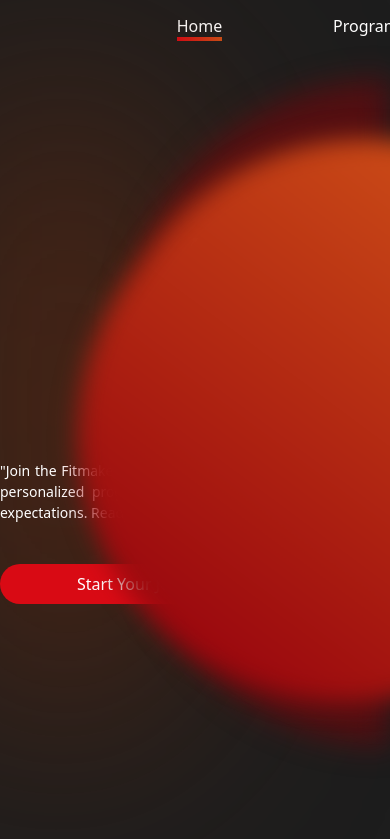
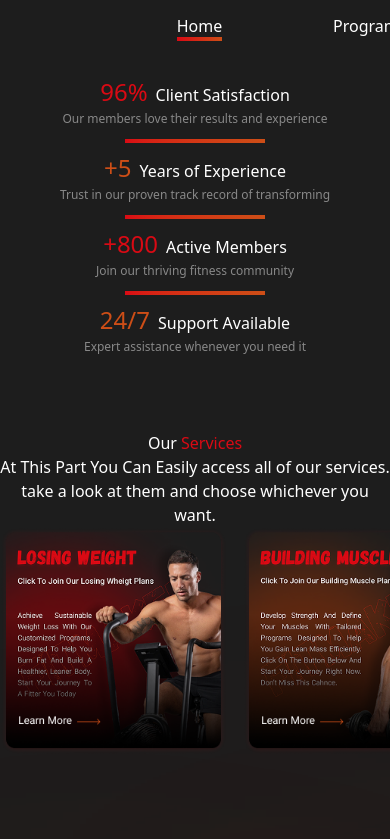
Before and after one commit to 33-af/Fitness-LP, a React (Vite) app: page / in a window 390 px wide. Shown: the top 839 px of the page. Built offline with nearby package versions, Linux system fonts and the light colour scheme.

Commit message:
add responsive mobile to staticks

```diff
--- a/src/components/Staticks.tsx
+++ b/src/components/Staticks.tsx
@@ -25,52 +25,52 @@ const Staticks = () => {
     }, [inView]);
 
     return (
-        <div ref={ref} className=" flex items-center justify-center lg:middle-container  xl:custom-container  ">
+        <div ref={ref} className=" flex items-center justify-center lg:middle-container  xl:custom-container  max-[430px]:small-container max-[430px]:mb-9 ">
 
-            <div className="lg:w[928px] xl:w-[1244px] flex items-center">
-                <div className="flex items-center justify-center">
-                    <div className="flex flex-col items-center lg:w-[226px] h-[105px] xl:w-[299px] h-[86px] pt-4 pb-4 ">
+            <div className="lg:w[928px] xl:w-[1244px] flex items-center max-[430px]:flex  max-[430px]:items-center max-[430px]:flex-col max-[430px]:h-[316px] ">
+                <div className="flex items-center justify-center max-[430px]:flex max-[430px]:flex-col max-[430px]:mb-3">
+                    <div className="flex flex-col items-center lg:w-[226px] lg:h-[105px] xl:w-[299px] xl:h-[86px] pt-4 pb-4    max-[430px]:pt-0  max-[430px]:pb-0 max-[430px]:mb-3">
                         <div className="flex items-baseline mb-1">
-                            <motion.h2 className="text-[#D90A14] xl:font-bold  text-4xl  lg:text-[32px] ">
+                            <motion.h2 className="text-[#D90A14] xl:font-bold  text-4xl  lg:text-[32px]  max-[430px]:text-[24px]">
                                 <motion.span>{roundedSatisfaction}</motion.span>%
                             </motion.h2>
                             <p className="text-white font-medium ml-2 xl:text-base lg:text-[14px]">Client Satisfaction</p>
                         </div>
                         <p className="text-[#888888] text-xs lg:text-center">Our members love their results and experience</p>
                     </div>
-                    <span className="block h-[86px] w-1 bg-gradient-to-r from-[#D90A14] to-[#CD4E17] ml-2" />
+                    <span className="block h-[86px] w-1 bg-gradient-to-r from-[#D90A14] to-[#CD4E17] ml-2   max-[430px]:ml-0  max-[430px]:h-1  max-[430px]:w-[140px]" />
                 </div>
 
-                <div className="flex items-center">
-                    <div className="flex flex-col items-center lg:w-[226px] h-[105px] xl:w-[299px] h-[92px] pt-4 pb-4 ">
+                <div className="flex items-center justify-center max-[430px]:flex max-[430px]:flex-col max-[430px]:mb-3">
+                <div className="flex flex-col items-center lg:w-[226px] lg:h-[105px] xl:w-[299px] xl:h-[86px] pt-4 pb-4    max-[430px]:pt-0  max-[430px]:pb-0 max-[430px]:mb-3">
                         <div className="flex items-baseline mb-1">
-                            <motion.h2 className="text-[#CD4E17] xl:font-bold  text-4xl  lg:text-[32px] ">
+                            <motion.h2 className="text-[#CD4E17] xl:font-bold  text-4xl  lg:text-[32px]  max-[430px]:text-[24px]">
                                 +<motion.span>{roundedExperience}</motion.span>
                             </motion.h2>
                             <p className="text-white font-medium ml-2 xl:text-base lg:text-[14px]">Years of Experience</p>
                         </div>
                         <p className="text-[#888888] text-xs lg:text-center">Trust in our proven track record of transforming</p>
                     </div>
-                    <span className="block h-[86px] w-1 bg-gradient-to-r from-[#D90A14] to-[#CD4E17] ml-2" />
+                    <span className="block h-[86px] w-1 bg-gradient-to-r from-[#D90A14] to-[#CD4E17] ml-2   max-[430px]:ml-0  max-[430px]:h-1  max-[430px]:w-[140px]" />
                 </div>
 
-                <div className="flex items-center">
-                    <div className="flex flex-col items-center lg:w-[226px] h-[105px] xl:w-[299px] h-[92px] pt-6 pb-6 ">
+               <div className="flex items-center justify-center max-[430px]:flex max-[430px]:flex-col max-[430px]:mb-3">
+                    <div className="flex flex-col items-center lg:w-[226px] lg:h-[105px] xl:w-[299px] xl:h-[92px] pt-6 pb-6  max-[430px]:pt-0  max-[430px]:pb-0 max-[430px]:mb-3 ">
                         <div className="flex items-baseline mb-1">
-                            <motion.h2 className="text-[#D90A14] xl:font-bold  text-4xl  lg:text-[32px] ">
+                            <motion.h2 className="text-[#D90A14] xl:font-bold  text-4xl  lg:text-[32px]  max-[430px]:text-[24px] ">
                                 +<motion.span>{roundedMembers}</motion.span>
                             </motion.h2>
                             <p className="text-white font-medium ml-2 xl:text-base lg:text-[14px]">Active Members</p>
                         </div>
                         <p className="text-[#888888] text-xs lg:text-center">Join our thriving fitness community</p>
                     </div>
-                    <span className="block h-[86px] w-1 bg-gradient-to-r from-[#D90A14] to-[#CD4E17] ml-2" />
+                    <span className="block h-[86px] w-1 bg-gradient-to-r from-[#D90A14] to-[#CD4E17] ml-2   max-[430px]:ml-0  max-[430px]:h-1  max-[430px]:w-[140px]" />
                 </div>
 
-                <div className="flex items-center">
-                    <div className="flex flex-col items-center lg:w-[226px] h-[105px] xl:w-[299px] h-[92px] pt-6 pb-6 ">
+                <div className="flex items-center justify-center max-[430px]:flex max-[430px]:flex-col max-[430px]:mb-3">
+                    <div className="flex flex-col items-center lg:w-[226px] h-[105px] xl:w-[299px] h-[92px] pt-6 pb-6  max-[430px]:pt-0  max-[430px]:pb-0 max-[430px]:mb-3 ">
                         <div className="flex items-baseline mb-1">
-                            <h2 className="text-[#CD4E17] xl:font-bold  text-4xl  lg:text-[32px] ">24/7</h2>
+                            <h2 className="text-[#CD4E17] xl:font-bold  text-4xl  lg:text-[32px] max-[430px]:text-[24px]  ">24/7</h2>
                             <p className="text-white font-medium ml-2 xl:text-base lg:text-[14px]">Support Available</p>
                         </div>
                         <p className="text-[#888888] text-xs lg:text-center">Expert assistance whenever you need it</p>
--- a/src/components/Tools.tsx
+++ b/src/components/Tools.tsx
@@ -8,9 +8,9 @@ import { motion } from 'framer-motion';
 
 const Tools = () => {
     return (
-        <section className="xl:px-0 custom-container xl:mb-20  lg:px-[46px]">
-
-            <div className="flex items-center justify-between lg:middle-container xl:custom-container">
+        <section className="xl:px-0  xl:mb-20  lg:px-[46px]">
+            <div className="custom-container">
+                <div className="flex items-center justify-between lg:middle-container  max-[430px]:flex-wrap">
                     <h2 className='text-white font-bold xl:text-[32px] lg:text-[24px]'>Our fitness <span className='text-[#D90A14]'>Tools</span></h2>
                     <div className="flex items-start flex-col lg:middle-container">
                         <div className="flex items-center gap-3 mb-3">
@@ -84,6 +84,7 @@ const Tools = () => {
                         />
                     </div>
                 </div>
+            </div>
         </section>
     )
 }
--- a/src/pages/Home/home.tsx
+++ b/src/pages/Home/home.tsx
@@ -3,7 +3,7 @@ import Breadcrumbs from "../../components/Breadcrumbs"
 import FeedBack from "../../components/FeedBack"
 import Footer from "../../components/Footer"
 import Header from "../../components/Header/header"
-import Journey from "../../components/Journey"
+// import Journey from "../../components/Journey"
 import Login from "../../components/Login"
 import Plan from "../../components/Plan"
 import Services from "../../components/Services"
@@ -18,7 +18,7 @@ const Home = () => {
   return (
     <>
       <Header />
-      <Journey />
+      {/* <Journey /> */}
       <Scroll>
         <Staticks />
       </Scroll>
```
Lines whose indentation alone changed are shown as unchanged.
